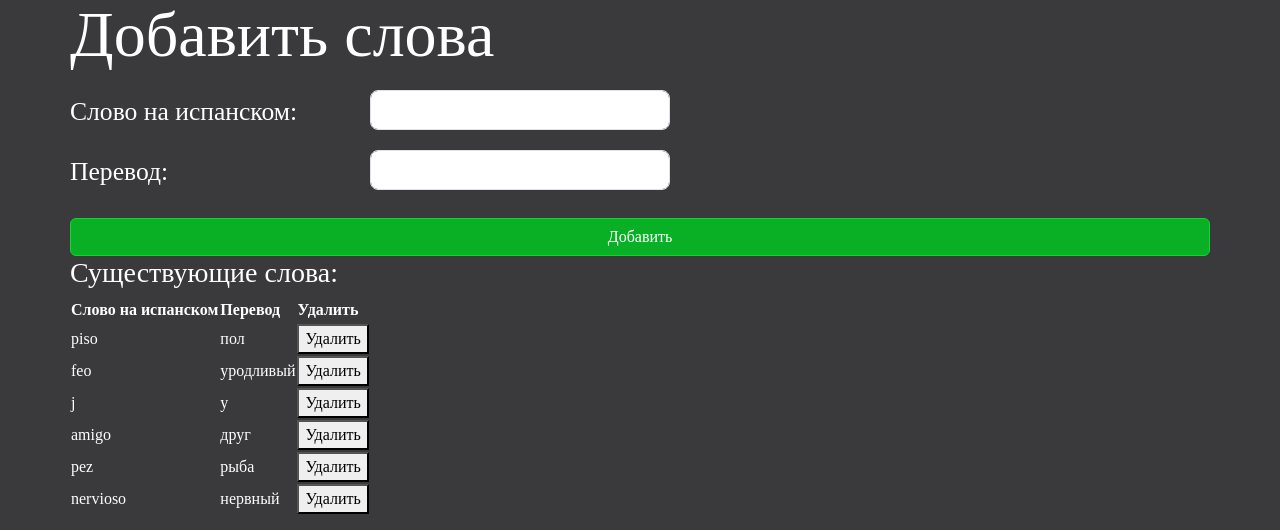
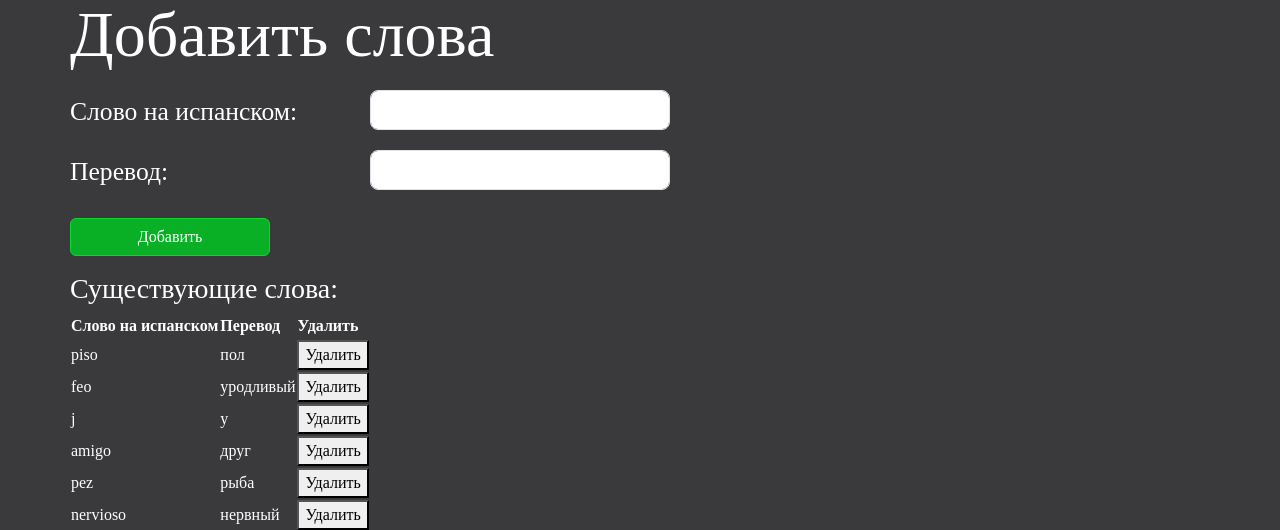
Before and after one commit to tanya-belanova/my_site, a Django app: page /add_words/ in a window 1280 px wide. Shown: the part 146-676 px from the top of the page. Run offline with Django 5.2, Linux system fonts and the light colour scheme; data comes from the database, SQL or seed files in the repository; some libraries are stand-ins or nearby versions.

Commit message:
поменяла ширину кнопки добавить

```diff
--- a/my_project/templates/add_words.html
+++ b/my_project/templates/add_words.html
@@ -28,7 +28,7 @@
                 </div>
             </div>
         </div>
-        <button type="submit" name="add_word" class="btn btn-primary w-100">Добавить</button>
+        <button type="submit" name="add_word" class="btn btn-primary mb-3" style="width: 200px">Добавить</button>
     </form>
 
     <h3>Существующие слова:</h3>
```
